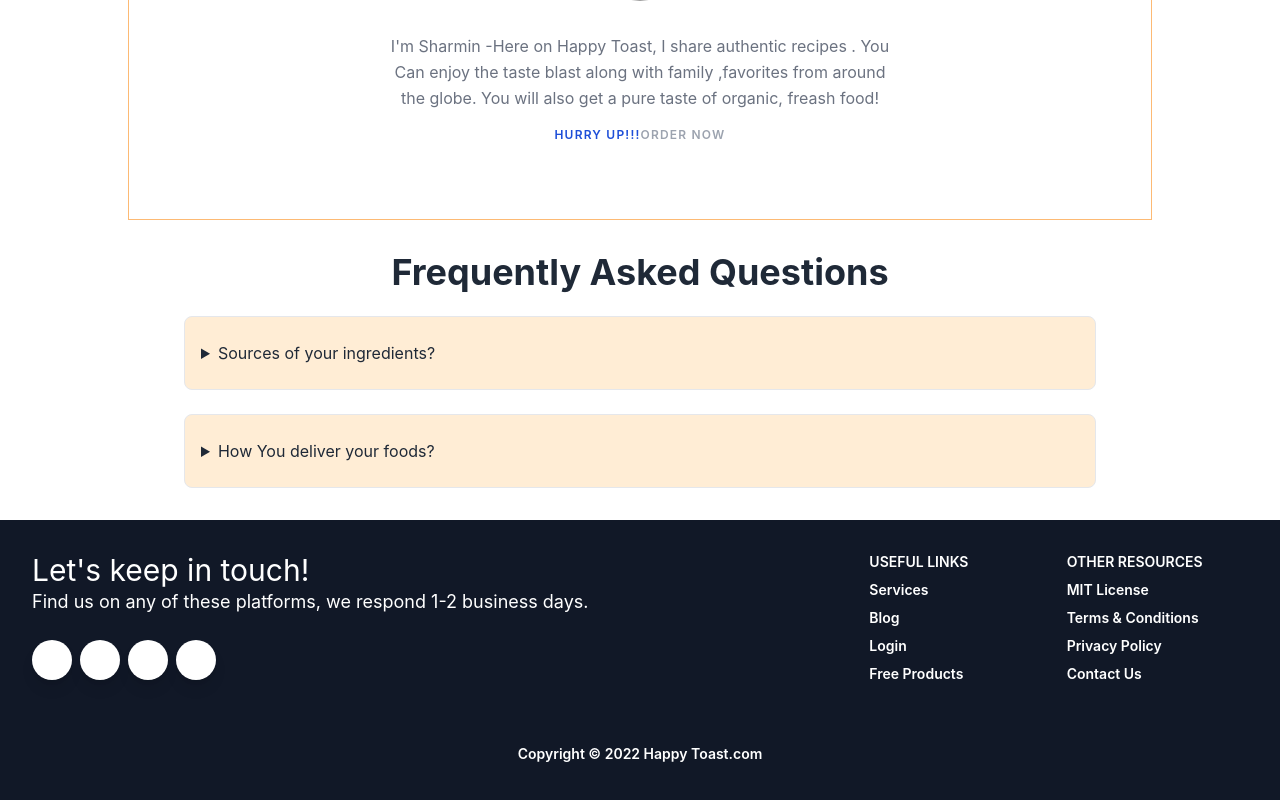
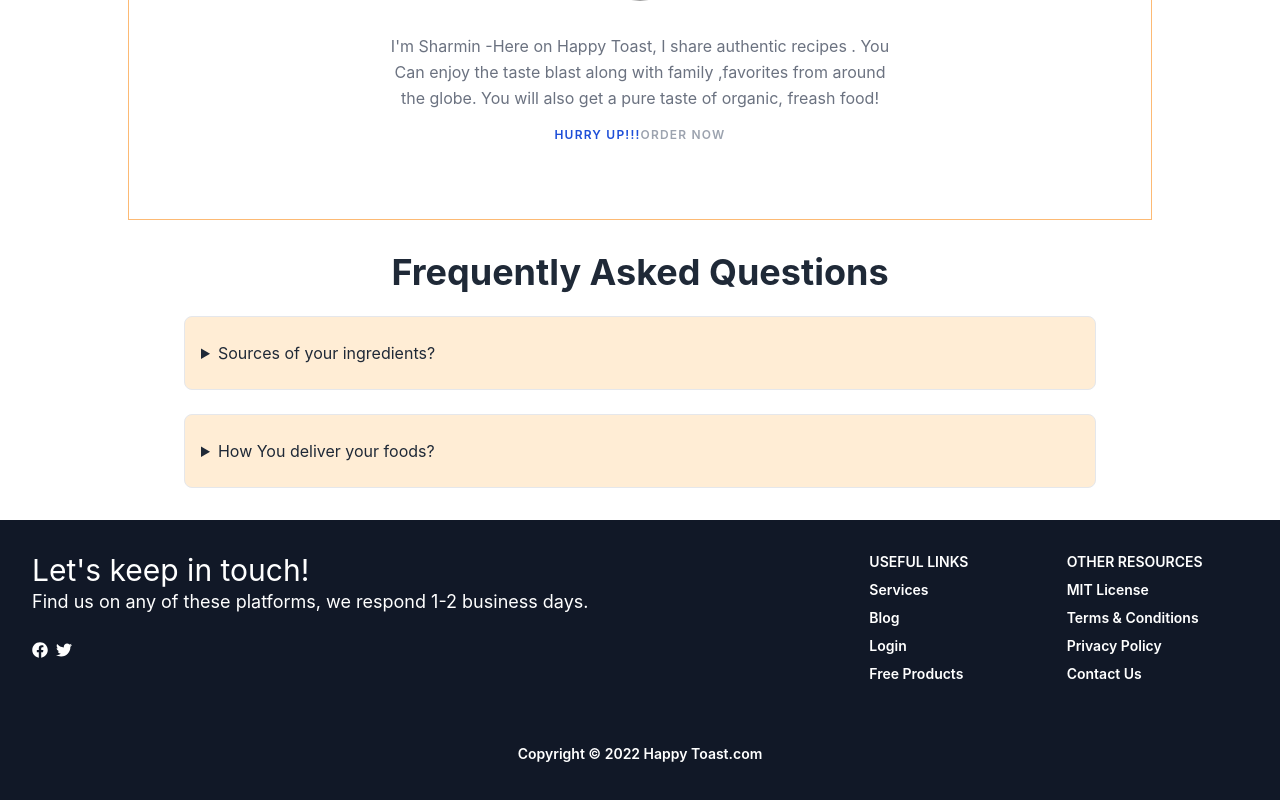
Before and after one commit to sharmin1988/happy-toast-client, a React (Create React App) app: page / in a window 1280 px wide. Shown: the part 934-1734 px from the top of the page. Built offline with nearby package versions, Linux system fonts and the light colour scheme; no server answers; grey boxes are pictures that could not be loaded.

Commit message:
dynamic title add

```diff
--- a/src/Page/Home/Home/Home.js
+++ b/src/Page/Home/Home/Home.js
@@ -1,10 +1,12 @@
 import React from 'react';
+import UseTitle from '../../../hooks/UseTitle';
 import AboutMe from '../AboutMe/AboutMe';
 import Bannar from '../Bannar/Bannar';
 import Faq from '../Faq/Faq';
 import ServicesInHomePage from '../ServicesInHomePage/ServicesInHomePage';
 
 const Home = () => {
+    UseTitle('Home')
     return (
         <div>
             <Bannar></Bannar>
--- a/src/Page/Login/Login/Login.js
+++ b/src/Page/Login/Login/Login.js
@@ -2,10 +2,11 @@ import { GoogleAuthProvider } from "firebase/auth";
 import { useContext } from "react";
 import { Link, useLocation, useNavigate } from "react-router-dom";
 import { AuthContext } from "../../../Context/AuthProvider/AuthProvider";
+import UseTitle from "../../../hooks/UseTitle";
 
 
 const Login = () => {
-
+    UseTitle('Login')
     const { signIn, googleSignIn, } = useContext(AuthContext)
     const provider = new GoogleAuthProvider()
     const location = useLocation()
--- a/src/Page/Login/SignUp/SignUp.js
+++ b/src/Page/Login/SignUp/SignUp.js
@@ -1,9 +1,10 @@
 import React, { useContext } from 'react';
 import { Link } from 'react-router-dom';
 import { AuthContext } from '../../../Context/AuthProvider/AuthProvider';
+import UseTitle from '../../../hooks/UseTitle';
 
 const SignUp = () => {
-
+    UseTitle('SignUp')
     const { createUser, updateUserProfile } = useContext(AuthContext)
 
     const handelSignUp = (event) => {
--- a/src/Page/Other/Blog/Blog.js
+++ b/src/Page/Other/Blog/Blog.js
@@ -1,6 +1,8 @@
 import React from 'react';
+import UseTitle from '../../../hooks/UseTitle';
 
 const Blog = () => {
+    UseTitle('Blog')
     return (
         <section className=' bg-orange-50 py-8  '>
             <div className='w-4/5 mx-auto border p-3 border-orange-300 bg-white hover:border-orange-700 '>
--- a/src/Page/Services/ReviewForm.js
+++ b/src/Page/Services/ReviewForm.js
@@ -3,8 +3,10 @@ import toast from 'react-hot-toast';
 import { useLoaderData } from 'react-router-dom';
 // import { Link } from 'react-router-dom';
 import { AuthContext } from '../../Context/AuthProvider/AuthProvider';
+import UseTitle from '../../hooks/UseTitle';
 
 const ReviewForm = () => {
+    UseTitle('Review form')
     const service = useLoaderData()
     // console.log(service)
     const{image, title, _id,} = service
--- a/src/Page/Services/ServiceDetails.js
+++ b/src/Page/Services/ServiceDetails.js
@@ -1,10 +1,12 @@
 import React, { useContext, useEffect, useState } from 'react';
 import { Link, useLoaderData, } from 'react-router-dom';
 import { AuthContext } from '../../Context/AuthProvider/AuthProvider';
+import UseTitle from '../../hooks/UseTitle';
 import ReviewCard from './ReviewCard';
 
 
 const ServiceDetails = () => {
+    UseTitle('Service-details')
     const service = useLoaderData()
     const { title, image, _id, description, price } = service
 
--- a/src/Page/Services/Services.js
+++ b/src/Page/Services/Services.js
@@ -1,8 +1,10 @@
 import React from 'react';
 import { useLoaderData } from 'react-router-dom';
+import UseTitle from '../../hooks/UseTitle';
 import ServiceCard from './ServiceCard';
 
 const Services = () => {
+    UseTitle('Services')
     const services = useLoaderData()
     return (
         <div>
--- a/src/Page/Shared/AddService/AddServices.js
+++ b/src/Page/Shared/AddService/AddServices.js
@@ -1,6 +1,8 @@
 import React from 'react';
+import UseTitle from '../../../hooks/UseTitle';
 
 const AddServices = () => {
+    UseTitle('Add service')
     return (
         <div>
             <h2>add a new services</h2>
--- a/src/Page/Shared/Footer/Footer.js
+++ b/src/Page/Shared/Footer/Footer.js
@@ -1,4 +1,5 @@
 import React from 'react';
+import { FaTwitter, FaFacebook, } from "react-icons/fa";
 
 const Footer = () => {
     return (
@@ -11,12 +12,13 @@ const Footer = () => {
                             Find us on any of these platforms, we respond 1-2 business days.
                         </h5>
                         <div className="mt-6 lg:mb-0 mb-6">
-                            <button className="bg-white text-lightBlue-400 shadow-lg font-normal h-10 w-10 items-center justify-center align-center rounded-full outline-none focus:outline-none mr-2" type="button">
-                                <i className="fab fa-twitter"></i></button><button className="bg-white text-lightBlue-600 shadow-lg font-normal h-10 w-10 items-center justify-center align-center rounded-full outline-none focus:outline-none mr-2" type="button">
-                                <i className="fab fa-facebook-square"></i></button><button className="bg-white text-pink-400 shadow-lg font-normal h-10 w-10 items-center justify-center align-center rounded-full outline-none focus:outline-none mr-2" type="button">
-                                <i className="fab fa-dribbble"></i></button><button className="bg-white text-blueGray-800 shadow-lg font-normal h-10 w-10 items-center justify-center align-center rounded-full outline-none focus:outline-none mr-2" type="button">
-                                <i className="fab fa-github"></i>
+                            <button className="text-white font-bold items-center justify-center align-center rounded-full outline-none focus:outline-none mr-2" type="button">
+                                <FaFacebook/>
                             </button>
+                            <button className="text-white  font-bold  items-center justify-center align-center rounded-full outline-none focus:outline-none mr-2" type="button">
+                                <FaTwitter/>
+                            </button>
+
                         </div>
                     </div>
                     <div className="w-full lg:w-6/12 px-4">
--- a/src/Page/Shared/Header/Header.js
+++ b/src/Page/Shared/Header/Header.js
@@ -1,7 +1,7 @@
 import React, { useState } from 'react';
 import { useContext } from 'react';
 import { Link } from 'react-router-dom';
-import logo from '../../../assets/happy.png'
+import logo from '../../../assets/Happy.png'
 import { AuthContext } from '../../../Context/AuthProvider/AuthProvider';
 
 
--- a/src/Page/Shared/MyReviews/MyReviews.js
+++ b/src/Page/Shared/MyReviews/MyReviews.js
@@ -1,9 +1,11 @@
 import React, { useContext, useEffect, useState } from 'react';
 import toast from 'react-hot-toast';
 import { AuthContext } from '../../../Context/AuthProvider/AuthProvider';
+import UseTitle from '../../../hooks/UseTitle';
 import MyReviewCard from './MyReviewCard';
 
 const MyReviews = () => {
+    UseTitle('My Reviews')
     const { user } = useContext(AuthContext)
     const [reviews, setReviews] = useState([])
 
--- /dev/null
+++ b/src/hooks/UseTitle.js
@@ -0,0 +1,9 @@
+import { useEffect } from "react"
+
+const UseTitle = title => {
+    useEffect(() => {
+        document.title = `${title} - Happy Toast`
+    }, [title])
+}
+
+export default UseTitle
```
Also changed, not shown: public/favicon.ico.png (added), 1 other file (tests, documents, lock files or other folders).
